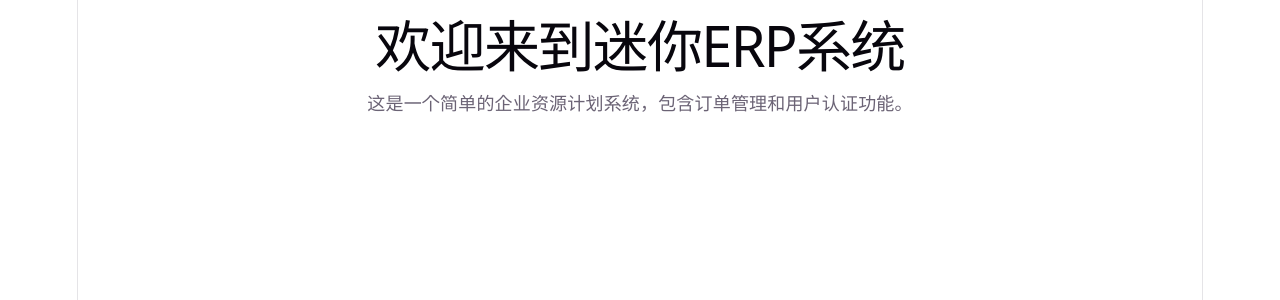
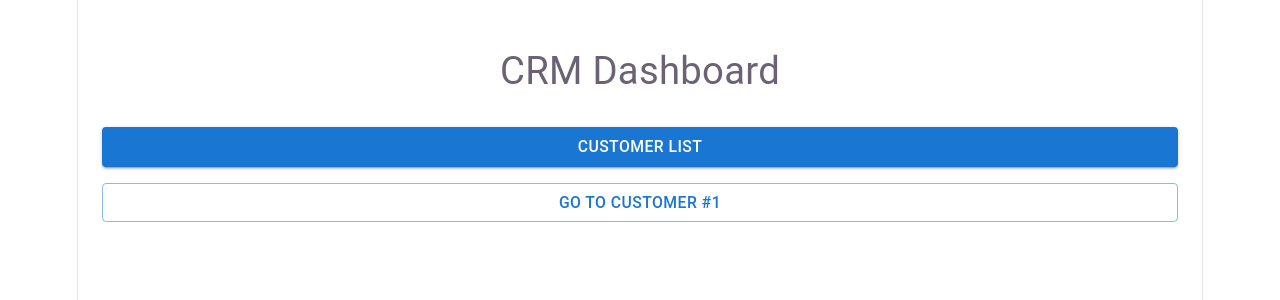
Before and after one commit to james-in-gz/mini-erp, a React (Vite) app in the folder frontend/: page / in a window 1280 px wide. Shown: the top 300 px of the page. Built offline with nearby package versions, Linux system fonts and the light colour scheme; sample sign-in values are in the browser's storage.

Commit message:
Refactor Home component and update layout

```diff
--- a/frontend/src/pages/Home.tsx
+++ b/frontend/src/pages/Home.tsx
@@ -1,8 +1,31 @@
-export default function Home() {
+import { Container, Typography, Button, Stack } from "@mui/material";
+import { useNavigate } from "react-router-dom";
+
+export default function HomePage() {
+  const navigate = useNavigate();
+
   return (
-    <div>
-      <h1>欢迎来到迷你ERP系统</h1>
-      <p>这是一个简单的企业资源计划系统，包含订单管理和用户认证功能。</p>
-    </div>
+    <Container sx={{ mt: 6 }}>
+      <Typography variant="h4" gutterBottom>
+        CRM Dashboard
+      </Typography>
+
+      <Stack spacing={2} sx={{ mt: 4 }}>
+        <Button
+          variant="contained"
+          onClick={() => navigate("/customers")}
+        >
+          Customer List
+        </Button>
+
+        {/* Temporary shortcut (for testing) */}
+        <Button
+          variant="outlined"
+          onClick={() => navigate("/customers/1")}
+        >
+          Go to Customer #1
+        </Button>
+      </Stack>
+    </Container>
   );
 }
```
